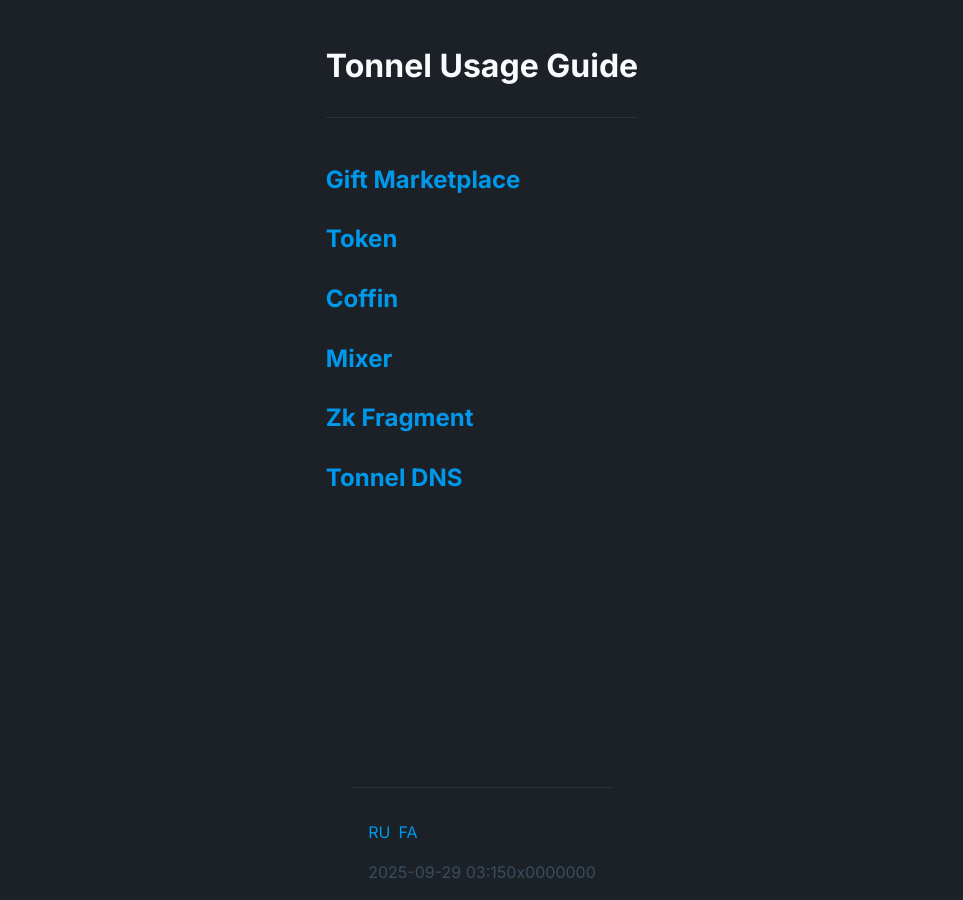
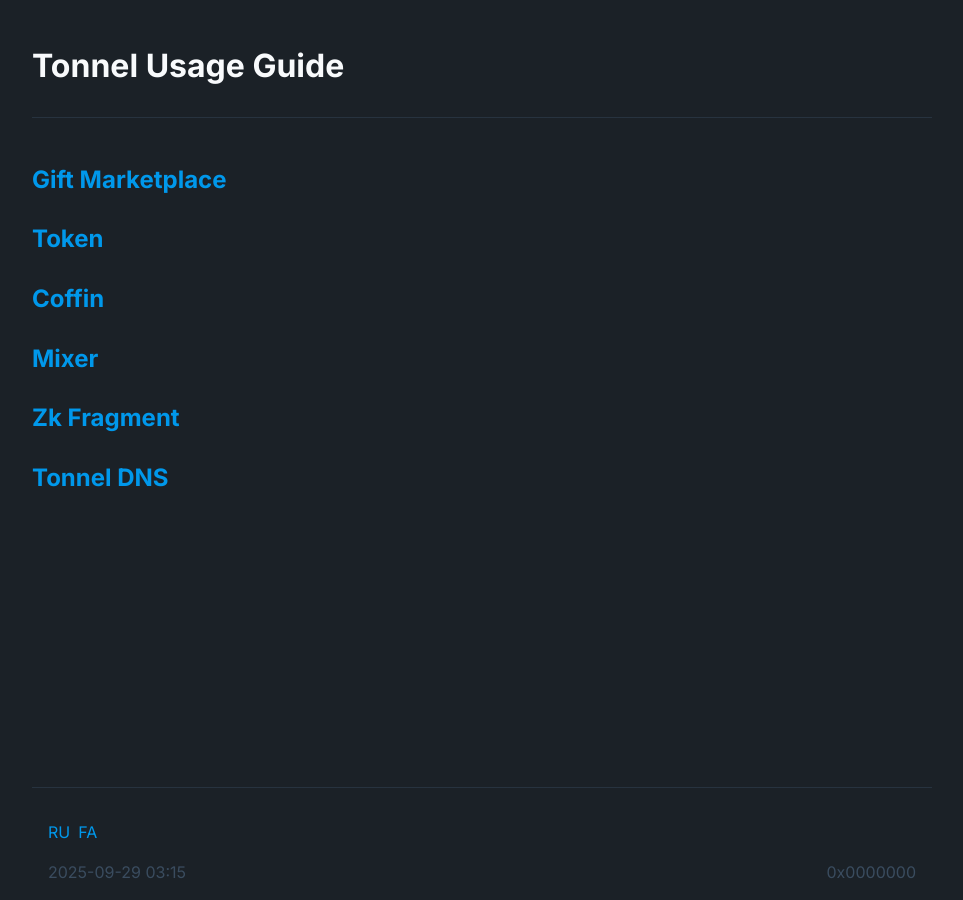
Before and after one commit to vwxjs666/tonnel-wiki, a Jekyll site: the page built from en/index.md, in a window 1280 px wide. Shown: the whole page, without its empty margins (158-1121 px from the left). Built offline with Jekyll 4.4.1, drawn with Linux system fonts in a browser that asks for light colours; some web fonts are replaced.

Commit message:
Update default.html

```diff
--- a/_layouts/default.html
+++ b/_layouts/default.html
@@ -52,10 +52,10 @@ body {
 
 </style>
 <body>
-  <div style="flex:1;max-width:900px;margin:0 auto;margin-top:32px;">
+  <div style="flex:1;width:100%;max-width:900px;margin:0 auto;margin-top:32px;">
     {{ content }}
   </div>
-  <div style="max-width:900px;margin:0 auto;margin-top:auto;">
+  <div style="width:100%;max-width:900px;margin:0 auto;margin-top:auto;">
     <hr>
     <div id="footer" dir="ltr"></div>
     <!--href="https://github.com/vwxjs666/tonnel-wikiommit/{{ site.github.build_revision }}"-->
```
